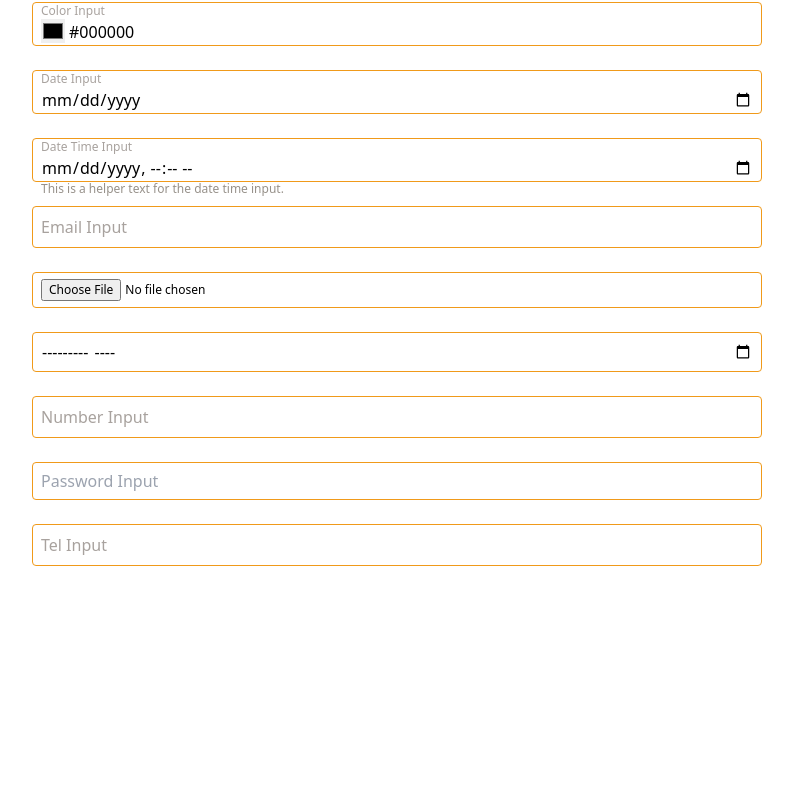
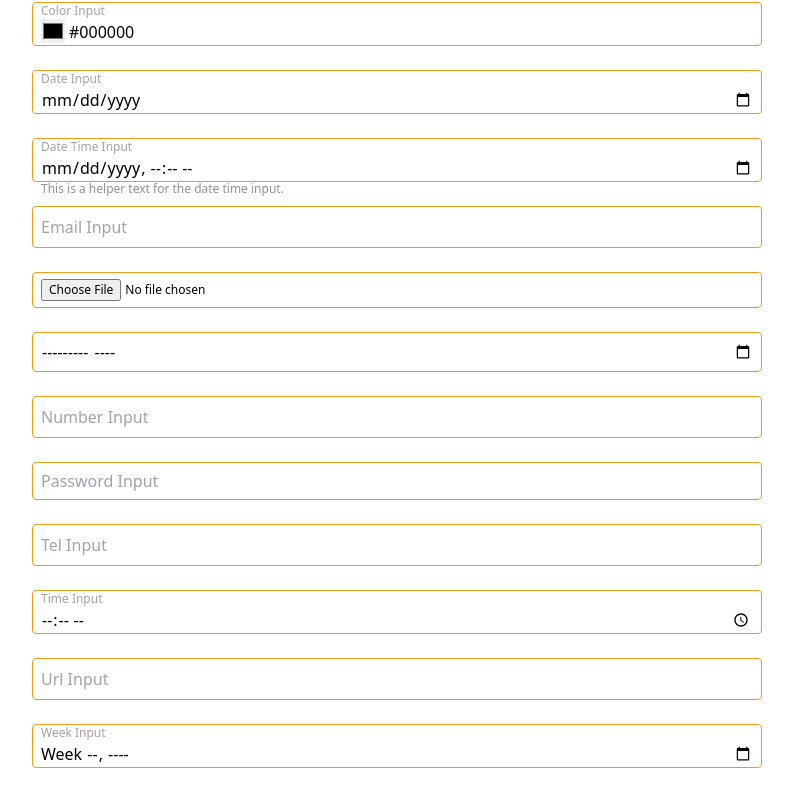
Before and after one commit to ks-rjjones/component-library, a React (Vite) app: page / in a window 1280 px wide. Shown: the part 600-1406 px from the top of the page, without its empty margins (0-793 px from the left). Before the commit the page ends 1222 px from the top, so only its background shows below. Built offline with nearby package versions, Linux system fonts and the light colour scheme.

Commit message:
add week, time, url

```diff
--- a/src/App.tsx
+++ b/src/App.tsx
@@ -16,6 +16,9 @@ function App() {
   const [numberInput, setNumberInput] = useState(0);
   const [passwordInput, setPasswordInput] = useState("");
   const [telInput, setTelInput] = useState("");
+  const [timeInput, setTimeInput] = useState("");
+  const [urlInput, setUrlInput] = useState("");
+  const [weekInput, setWeekInput] = useState("");
 
   const Spacer = () => <div className="my-2" />;
 
@@ -182,6 +185,39 @@ function App() {
           border
         />
         <Spacer />
+        <Input
+          // hidden
+          name="timeInput"
+          label="Time Input"
+          type="time"
+          value={timeInput}
+          onChange={(e) => setTimeInput(e.target.value)}
+          // noFloat
+          border
+        />
+        <Spacer />
+        <Input
+          // hidden
+          name="urlInput"
+          label="Url Input"
+          type="url"
+          value={urlInput}
+          onChange={(e) => setUrlInput(e.target.value)}
+          // noFloat
+          border
+        />
+        <Spacer />
+        <Input
+          // hidden
+          name="weekInput"
+          label="Week Input"
+          type="week"
+          value={weekInput}
+          onChange={(e) => setWeekInput(e.target.value)}
+          // noFloat
+          border
+        />
+        <Spacer />
       </div>
     </>
   );
--- a/src/components/Input.tsx
+++ b/src/components/Input.tsx
@@ -7,24 +7,7 @@ import _ from "lodash";
 
 // TODO: [ ] Add various default error messages.
 
-// TODO: Support for various types
-// [x] color
-// [x] date
-// [x] datetime-local
-// [x] email
-// [x] file
-// [x] hidden
-// [x] month
-// [x] number
-// [x] password
-// [x] search // TODO: Needs search icon
-// [x] tel
-// [x] text
-// [ ] time
-// [ ] url
-// [ ] week
-
-const invalidInputTypes = ["button", "checkbox", "image", "radio", "range", "reset", "submit"];
+const unsupportedInputTypes = ["button", "checkbox", "image", "radio", "range", "reset", "submit"];
 const inputProps = [
   "label",
   "helperText",
@@ -61,7 +44,7 @@ export interface IInputProps extends React.InputHTMLAttributes<HTMLInputElement>
 }
 
 const Input = React.forwardRef<HTMLInputElement, IInputProps>((p: IInputProps, ref) => {
-  if (p.type && invalidInputTypes.includes(p.type.toString())) {
+  if (p.type && unsupportedInputTypes.includes(p.type.toString())) {
     throw new Error(`Invalid input type: ${p.type}`);
   }
 
@@ -100,9 +83,9 @@ const Input = React.forwardRef<HTMLInputElement, IInputProps>((p: IInputProps, r
   const isSearch = useMemo(() => p.type === "search", [p.type]);
   const isTel = useMemo(() => p.type === "tel", [p.type]);
   const _isText = useMemo(() => p.type === "text", [p.type]);
-  const _isTime = useMemo(() => p.type === "time", [p.type]);
+  const isTime = useMemo(() => p.type === "time", [p.type]);
   const _isUrl = useMemo(() => p.type === "url", [p.type]);
-  const _isWeek = useMemo(() => p.type === "week", [p.type]);
+  const isWeek = useMemo(() => p.type === "week", [p.type]);
 
   const inputPadding = useMemo(() => {
     if (isColor) return p.noFloat ? "my-1 !p-0" : "mt-4 !p-0 mb-0.5";
@@ -116,12 +99,34 @@ const Input = React.forwardRef<HTMLInputElement, IInputProps>((p: IInputProps, r
   }, [isColor]);
 
   const labelPos = useMemo(() => {
-    return `${p.value || displayValue || isFocused || isColor || isDate || isDateTime || isFile || isMonth ? "translate-y-0.5" : "translate-y-3"}`;
-  }, [p.value, displayValue, isFocused, isColor, isDate, isDateTime, isFile, isMonth]);
+    return `${p.value || displayValue || isFocused || isColor || isDate || isDateTime || isFile || isMonth || isTime || isWeek ? "translate-y-0.5" : "translate-y-3"}`;
+  }, [
+    p.value,
+    displayValue,
+    isFocused,
+    isColor,
+    isDate,
+    isDateTime,
+    isFile,
+    isMonth,
+    isTime,
+    isWeek,
+  ]);
 
   const labelSize = useMemo(() => {
-    return `${p.value || displayValue || isFocused || isColor || isDate || isDateTime || isFile || isMonth ? "text-xs	" : "text-base"}`;
-  }, [p.value, displayValue, isFocused, isColor, isDate, isDateTime, isFile, isMonth]);
+    return `${p.value || displayValue || isFocused || isColor || isDate || isDateTime || isFile || isMonth || isTime || isWeek ? "text-xs	" : "text-base"}`;
+  }, [
+    p.value,
+    displayValue,
+    isFocused,
+    isColor,
+    isDate,
+    isDateTime,
+    isFile,
+    isMonth,
+    isTime,
+    isWeek,
+  ]);
 
   const labelVisibility = useMemo(() => {
     return `${(p.noFloat || isSearch) && "hidden"}`;
```
